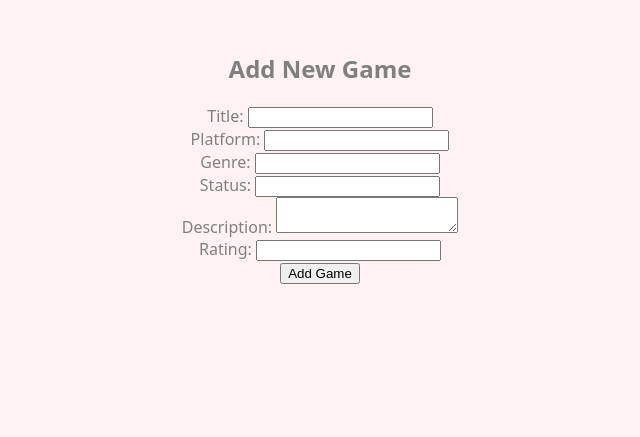
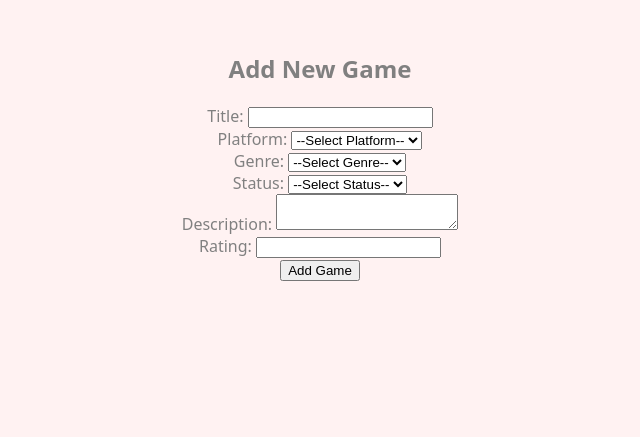
Before and after one commit to briannemcgrath/WSAA-coursework, a Flask app: page /game/new in a window 1280 px wide. Shown: the part 140-577 px from the top of the page, without its empty margins (320-960 px from the left). Run offline with Flask 3, Linux system fonts and the light colour scheme.

Commit message:
Implemented dropdowns for Platform, Genre, and Status in game form.
- Updated game_form.html to use <select> elements for Platform, Genre, and Status.
- Pre-selected options when editing a game to display existing values.
- Improved form consistency and reduced potential input errors.
- References updated.

```diff
--- a/project/templates/game_form.html
+++ b/project/templates/game_form.html
@@ -22,15 +22,38 @@
             <br>
             <!-- platform field-->
             <label for="platform"> Platform:</label>
-            <input type="text" id="platform" name="platform" value="{% if game %}{{game.platform}}{% endif %}">
+            <select id="platform" name="platform" required>
+                <option value="">--Select Platform--</option>
+                <option value="PS5" {% if game and game.platform == "PS5" %}selected{% endif %}>PS5</option>
+                <option value="XBOX" {% if game and game.platform == "XBOX" %}selected{% endif %}>XBOX</option>
+                <option value="PC" {% if game and game.platform == "PC" %}selected{% endif %}>PC</option>
+                <option value="Nintendo Switch" {% if game and game.platform == "Nintendo Switch" %}selected{% endif %}>Nintendo Switch</option>
+                <option value="OTHER" {% if game and game.platform == "OTHER" %}selected{% endif %}>OTHER</option>
+            </select>
             <br>
             <!-- genre field-->
             <label for="genre"> Genre:</label>
-            <input type="text" id="genre" name="genre" value="{% if game %}{{game.genre}}{% endif %}">
+            <select id="genre" name="genre" required>
+                <option value="">--Select Genre--</option>
+                <option value="RPG" {% if game and game.genre == "RPG" %}selected{% endif %}>RPG</option>
+                <option value="Action" {% if game and game.genre == "Action" %}selected{% endif %}>Action</option>
+                <option value="Adventure" {% if game and game.genre == "Adventure" %}selected{% endif %}>Adventure</option>
+                <option value="Simulation" {% if game and game.genre == "Simulation" %}selected{% endif %}>Simulation</option>
+                <option value="Strategy" {% if game and game.genre == "Strategy" %}selected{% endif %}>Strategy</option>
+                <option value="PVP" {% if game and game.genre == "PVP" %}selected{% endif %}>PVP</option>
+                <option value="Shooter" {% if game and game.genre == "Shooter" %}selected{% endif %}>Shooter</option>
+                <option value="Racing" {% if game and game.genre == "Racing" %}selected{% endif %}>Racing</option>
+                <option value="OTHER" {% if game and game.genre == "OTHER" %}selected{% endif %}>OTHER</option>
+            </select>
             <br>
             <!-- status field-->
             <label for="status"> Status:</label>
-            <input type="text" id="status" name="status" value="{% if game %}{{game.status}}{% endif %}">
+            <select id="status" name="status" required>
+                <option value="">--Select Status--</option>
+                <option value="Not Started" {% if game and game.genre == "Not Started" %}selected{% endif %}>Not Started</option>
+                <option value="In Progress" {% if game and game.genre == "In Progress" %}selected{% endif %}>In Progress</option>
+                <option value="Complete" {% if game and game.genre == "Complete" %}selected{% endif %}>Complete</option>
+            </select>
             <br>
             <!-- description field-->
             <label for="description"> Description:</label>
```
Also changed, not shown: project/README.md.
